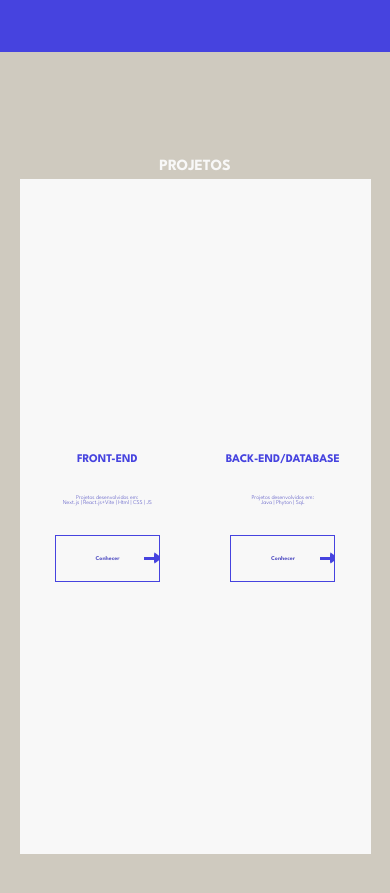
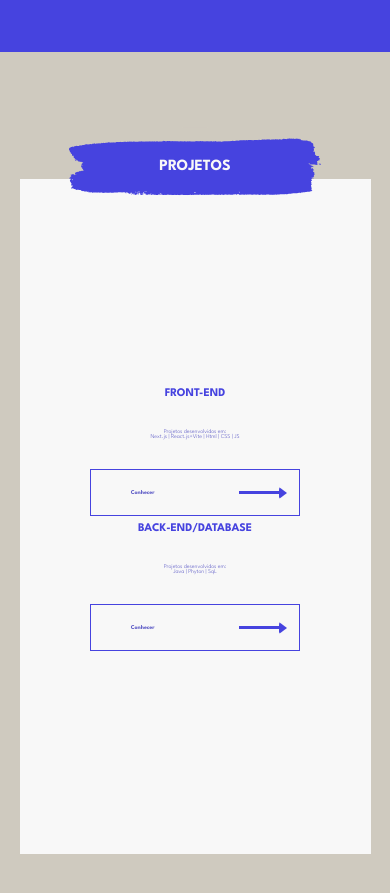
Before and after one commit to nichol6s/PortfolioVitorK, a React (Vite) app: page / in a window 390 px wide. Shown: the part 2480-3373 px from the top of the page. Built offline with nearby package versions, Linux system fonts and the light colour scheme.

Commit message:
responsividade no projeto

```diff
--- a/src/routes/Home.scss
+++ b/src/routes/Home.scss
@@ -858,8 +858,8 @@
     }
 }
 
-@media only screen and (max-width: 600px) {
-    .XpAc .XP img, .XpAc .AC img, .projetos .elementoprojeto img{
+@media only screen and (max-width: 700px) {
+    .XpAc .XP img, .XpAc .AC img{
         display: none;
     }
 
@@ -983,4 +983,241 @@
     }
 }
 
+.projetos{
+    .projetosfront, .projetosback{
+        display: flex;
+        flex-direction: column;
+        columns: 1;
+        align-items: center;
+        justify-content: center;
+    }
+    .elementoprojeto{
+        display: flex;
+        align-items: center;
+        justify-content: center;
+        position: relative;
+        max-height: 10%;
+        z-index: 1;
+        top: 13%;
+        width: 100%;
+        h1{
+            position: absolute;
+            z-index: 3;
+            font-family: 'League Spartan', sans-serif;
+            color: #F8F8F8;
+            font-size: 4vw;
+            padding-top: 2%;
+            text-align: center;
+        }
+        img{
+            width: 30vh;
+        }
+    }
+    .conteudoprojeto{
+        flex-direction: column;
+        position: relative;
+        background-color: #f8f8f8;
+        margin-top: 15vh;
+        margin-inline: 5%;
+        height: 80vh;
+        display: flex;
+        justify-content: center;
+        align-items: center;
+        h1{
+            font-family: 'League Spartan', sans-serif;
+            color: #4643DF;
+            font-size: 4vw;
+            padding-top: 2%;
+            text-align: center;
+        }
+        p {
+            font-family: 'League Spartan', sans-serif;
+            color: #5a58c5 !important;
+            font-size: 1.5vw;
+            margin-top: 30px;
+            text-align: center;
+            margin-inline: 10%;
+        }
+    }
+
+    .botaovermais {
+        // Estilos para o botão "Ver Mais"
+        cursor: pointer;
+        background-color: transparent;
+        display: flex;
+        align-items: center;
+        margin-top: 30px;
+        text-decoration: none;
+        border: 1px solid #4643DF;
+        width: 60%;
+        position: relative;
+        overflow: hidden;
+        z-index: 1;
+        scroll-behavior: smooth;
+
+        p {
+            margin: 20px;
+            margin-left: 40px;
+            font-weight: 700;
+            display: flex;
+            align-items: center;
+            text-align: center;
+            width: 50%;
+        }
+
+        .seta {
+            height: 100%;
+            width: 60%;
+            display: flex;
+            justify-content: center;
+            align-items: center;
+        }
+
+        // Estilos para a seta do botão "Ver Mais"
+        .setacorpo {
+            width: 50%;
+            height: 3px;
+            background-color: #4643DF;
+            position: relative;
+        }
+
+        .setacorpo::before {
+            display: flex;
+            justify-content: center;
+            content: "";
+            position: absolute;
+            top: 50%;
+            transform: translateY(-50%);
+            left: 100%;
+            width: 0;
+            height: 0;
+            border-top: 6px solid transparent;
+            border-bottom: 6px solid transparent;
+            border-radius: 20%;
+            border-left: 8px solid #4643DF;
+        }
+    }
+
+    // Efeitos de hover para o botão "Ver Mais"
+    .botaovermais::before {
+        content: "";
+        position: absolute;
+        left: 0;
+        top: 0;
+        width: 100%;
+        height: 100%;
+        background-color: #4643DF;
+        transform: translateX(-100%);
+        transition: all .3s;
+        z-index: -1;
+    }
+
+    .botaovermais:hover::before {
+        transform: translateX(0);
+    }
+
+    .botaovermais:hover {
+        p, h1 {
+            color: #FFF !important;
+            transition: 0.5s;
+        }
+
+        .setacorpo {
+            background-color: #ffffff;
+            transition: 0.5s;
+        }
+
+        .setacorpo::before {
+            border-left: 8px solid #FFF;
+            transition: 0.5s;
+        }
+    }
 }
+
+.FrontprojetosAberto{
+    height: 0%;
+    background-color: #1b1871;
+    transition: 1s;
+    h1{
+
+        font-family: 'League Spartan', sans-serif;
+        color: #ffffff !important;
+        font-size: 4vw;
+        margin-top: 2%;
+        text-align: center !important;
+    }
+    p {
+        font-family: 'League Spartan', sans-serif;
+        color: #ffffff;
+        font-size: 1.5vw;
+        margin-top: 30px;
+        text-align: left;
+        margin-inline: 10%;
+    }
+}
+
+
+.setaVoltarBotao, .setaVoltarBotaoBack{
+    cursor: pointer;
+    margin-top: 5%;
+    margin-left: 3%;
+    width:4%;
+    height: 3px;
+    background-color: #ffffff;
+    position: relative;
+    border: 0;
+}
+
+.setaVoltarBotao::before, .setaVoltarBotaoBack::before{
+    display: flex;
+    justify-content: center;
+    content: "";
+    position: absolute;
+    transform: rotate(45deg);
+    top: calc(0% - 12px);
+    padding: 13px;
+    box-shadow: 2px -2px 0 1px #ffffff inset;
+    border: solid transparent;
+    border-width: 0 0 2px 2px;
+}
+
+.setaVoltarBotao:hover, .setaVoltarBotaoBack:hover{
+    background-color: #8887e7;
+    height: 4px;
+    transition: 0.5s;
+
+}
+.setaVoltarBotao:hover::before, .setaVoltarBotaoBack:hover::before{
+    box-shadow: 3px -3px 0 1px #8887e7 inset;
+    transition: 0.5s;
+}
+
+.projetosfront,.projetosback{
+    overflow: hidden;
+    width: 0%;
+    transition: 1s;
+}
+
+.BackprojetosAberto{
+    height: 0%;
+    background-color: #1b1871;
+    transition: 1s;
+    h1{
+        margin-left: 2%;
+        font-family: 'League Spartan', sans-serif;
+        color: #ffffff !important;
+        font-size: 4vw;
+        padding-top: 2%;
+        text-align: left !important;
+    }
+    p {
+        font-family: 'League Spartan', sans-serif;
+        color: #ffffff;
+        font-size: 1.5vw;
+        margin-top: 30px;
+        text-align: left;
+        margin-inline: 10%;
+    }
+}
+
+}
```
